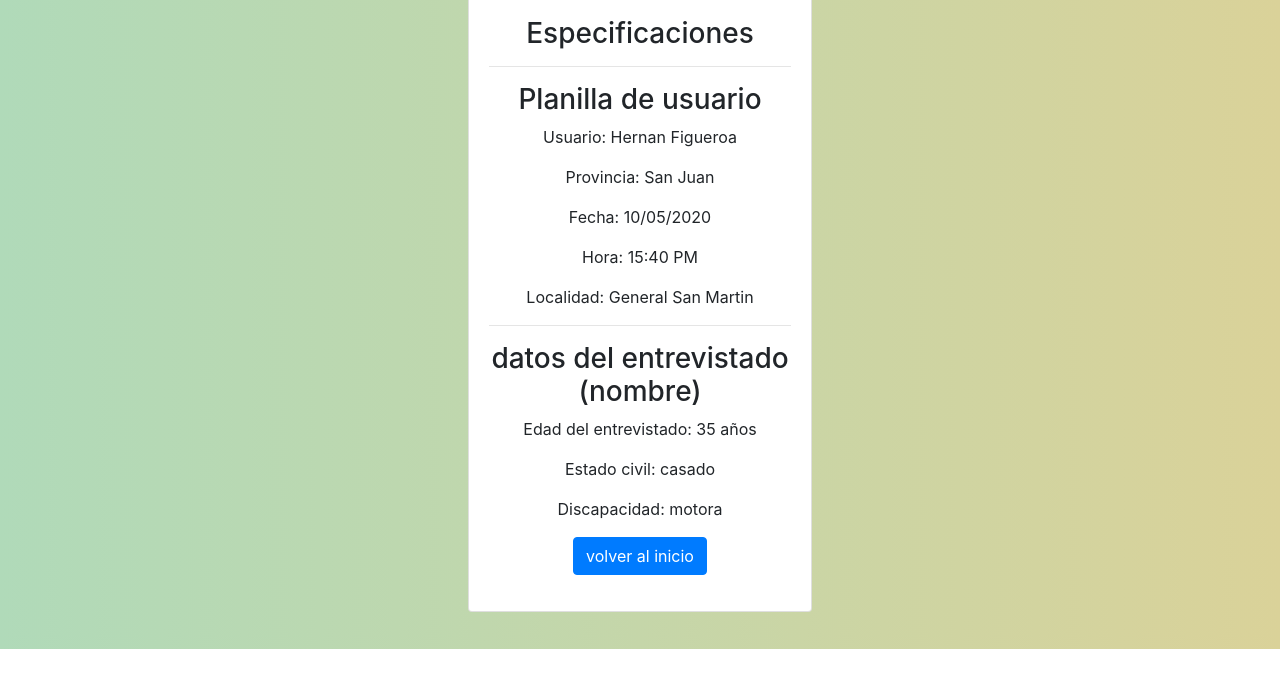
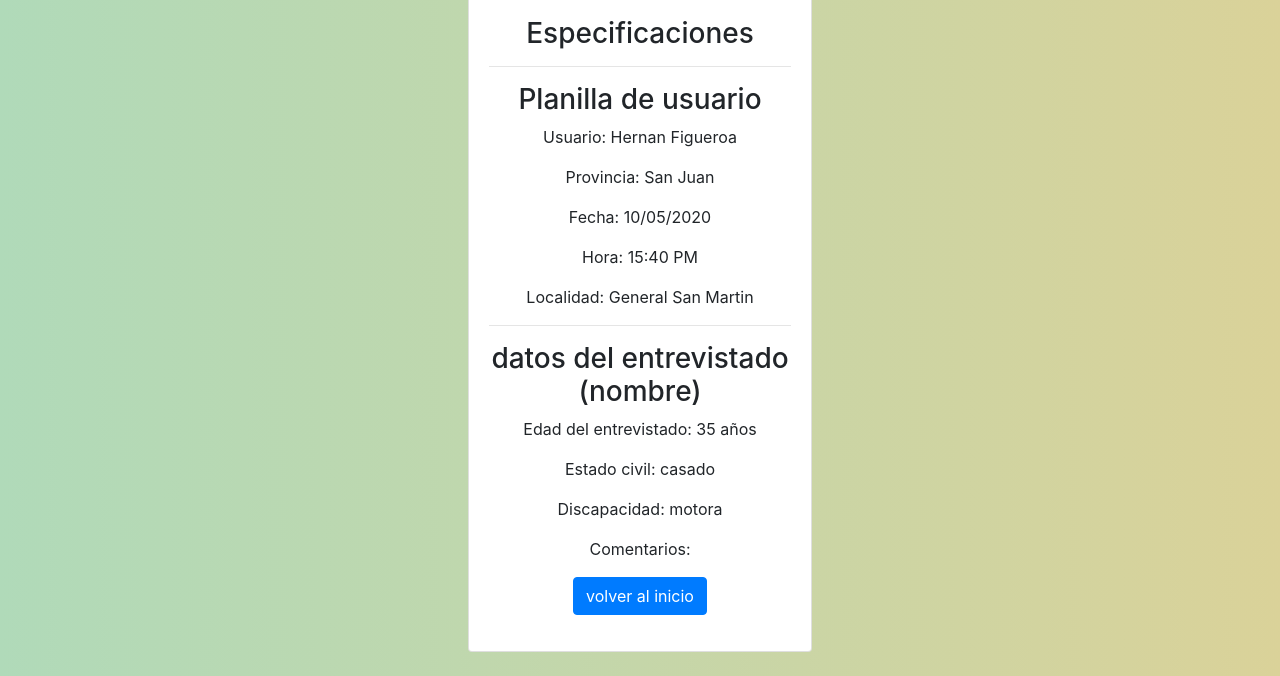
Before and after one commit to blinkking349/AplicacionFormulario, a plain HTML site: page confirmacion.html in a window 1280 px wide. Shown: the part 151-827 px from the top of the page. Before the commit the page ends 800 px from the top, so only its background shows below. Drawn offline with nearby package versions, Linux system fonts and the light colour scheme.

Commit message:
Update confirmacion.html

```diff
--- a/confirmacion.html
+++ b/confirmacion.html
@@ -51,7 +51,7 @@
                            <p>Edad del entrevistado: 35 años </p>
                            <p>Estado civil: casado </p>
                            <p>Discapacidad: motora </p>
-
+                           <p>Comentarios: </p>
                         </form>
                         <div class="form-group">
                             <a href="index.html" class="btn btn-primary">volver al inicio</a>
```
